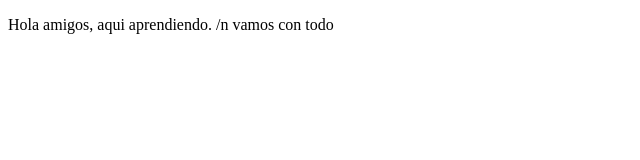
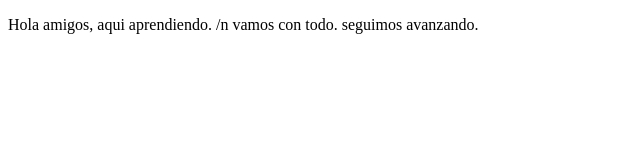
Before and after one commit to davalder/proyectoDemoCursoPrework, a plain HTML site: page index.html in a window 1280 px wide. Shown: the whole page, without its empty margins (0-640 px from the left). Drawn offline with Linux system fonts and the light colour scheme.

Commit message:
agragamos cambios

```diff
--- a/index.html
+++ b/index.html
@@ -8,7 +8,8 @@
 <body>
     <p>
         Hola amigos, aqui aprendiendo. /n
-        vamos con todo
+        vamos con todo.
+        seguimos avanzando.
     </p>
 </body>
 </html>
```
